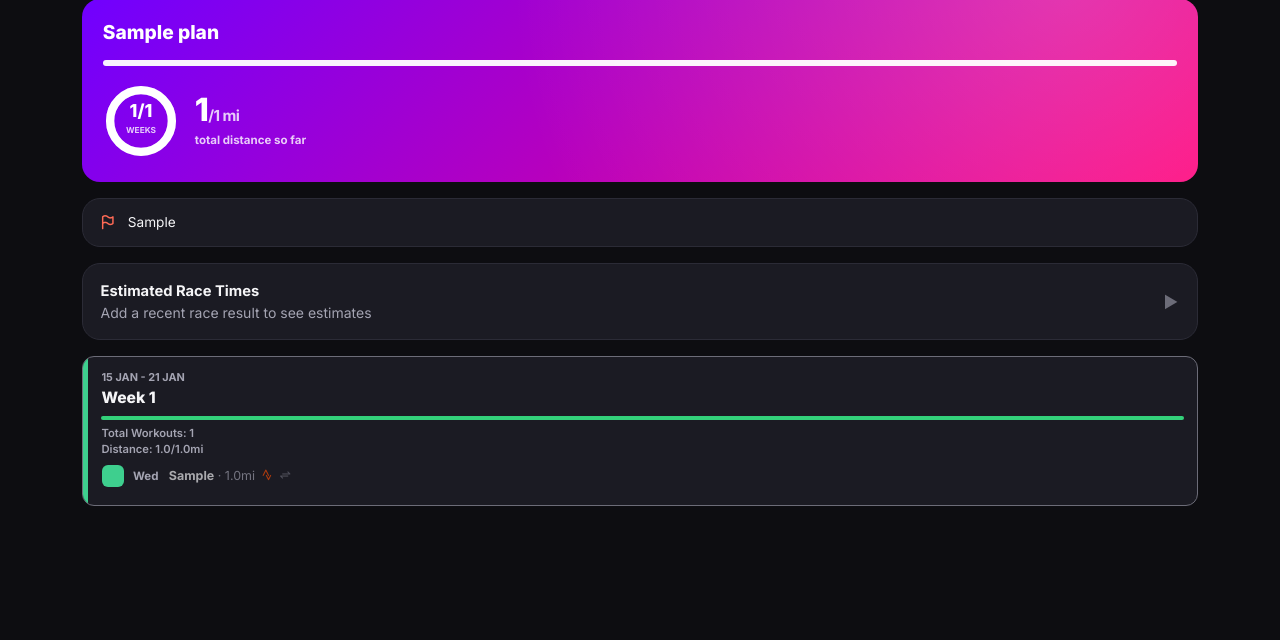
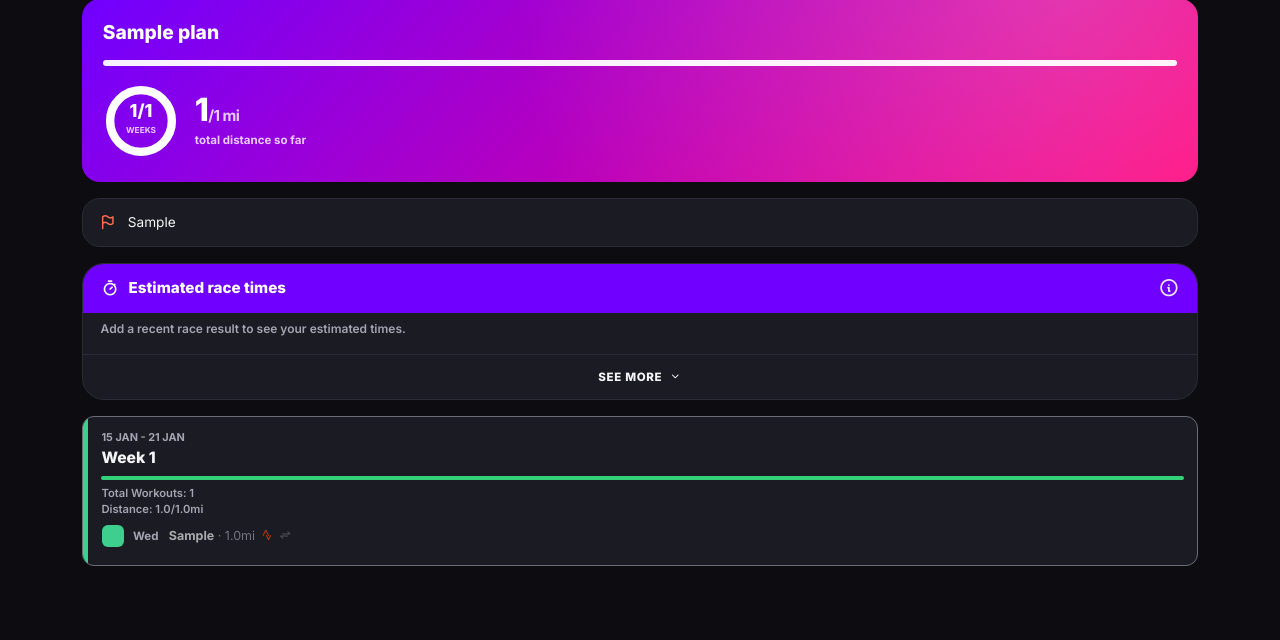
Before and after one commit to DanFlowers10/CoachApp, a Flask app: page /plan/1 in a window 1280 px wide. Shown: the part 91-731 px from the top of the page. Run offline with Flask 3, Linux system fonts and the light colour scheme; a user stored in the database is signed in; tables that the repository leaves empty hold one stand-in row (values such as "Sample post"); some libraries are stand-ins or nearby versions.

Commit message:
Redesign Estimated Race Times card: headline range, current vs race day
Collapsible card with the race-day marathon range and goal check always
visible, and See more to reveal current vs in-N-weeks times for 5K, 10K and
half with a progress track. Race-day figures take 0.3% off per week left
(capped at 3.5%). Info icon explains how the times are worked out.

Co-Authored-By: Claude Sonnet 5.5 <noreply@anthropic.com>

```diff
--- a/app.py
+++ b/app.py
@@ -778,52 +778,99 @@ def _plan_months(workouts):
     return months
 
 
-RACE_ESTIMATE_DISTANCES = [("5K", 3.107), ("10K", 6.214), ("Half", 13.11), ("Full", 26.2)]
-
-
-def _format_race_time(total_minutes):
-    total_seconds = round(total_minutes * 60)
-    h, rem = divmod(total_seconds, 3600)
-    m, s = divmod(rem, 60)
-    return f"{h}:{m:02d}:{s:02d}" if h else f"{m}:{s:02d}"
-
-
 REF_DISTANCE_LABELS = {"5k": "5K", "10k": "10K", "half": "half marathon", "marathon": "marathon"}
 RACE_ESTIMATE_ROWS = [("5K", "5k"), ("10K", "10k"), ("Half", "half"), ("Full", "marathon")]
-
-
-def _race_result_estimates(plan):
-    """Predicted times from the race result the coach set on the plan (Daniels-Gilbert VDOT,
-    the same maths as the training paces). None when there's no usable result."""
+# What a normal training block adds: 0.3% off every race time per week left, capped at 3.5%.
+# Deliberately modest and flat - it isn't a trend model, just a sensible "if training goes to plan".
+IMPROVEMENT_PER_WEEK = 0.003
+IMPROVEMENT_CAP = 0.035
+# The slow end of the headline marathon range: a race-day wobble allowance on the projected time.
+RANGE_SLOWER_BY = 0.04
+_GOAL_TIME = re.compile(r"(\d{1,2}:\d{2}(?::\d{2})?)")
+
+
+def _delta_text(seconds):
+    return f"-{seconds}s" if seconds < 60 else f"-{seconds // 60}m {seconds % 60}s"
+
+
+def _goal_seconds(plan):
+    """The marathon goal time written in the plan's goal text (e.g. '... goal 3:20:00'), or None."""
+    match = _GOAL_TIME.search(plan.goal_race or "")
+    if not match:
+        return None
+    text = match.group(1)
+    seconds = pacing.parse_time(text)
+    if seconds and text.count(":") == 1 and seconds < 600:
+        seconds *= 60  # '3:20' means 3h20, not 3m20s
+    return seconds if seconds and 2 * 3600 <= seconds <= 8 * 3600 else None
+
+
+def _goal_note(plan, low_sec, high_sec):
+    goal = _goal_seconds(plan)
+    if not goal:
+        return None
+    label = pacing.fmt_time(goal)
+    if high_sec <= goal:
+        return {"tone": "good", "text": f"Inside your {label} goal"}
+    if low_sec <= goal:
+        return {"tone": "good", "text": f"Your {label} goal is within range"}
+    minutes = max(1, round((low_sec - goal) / 60))
+    return {"tone": "warn", "text": f"About {minutes} min off your {label} goal"}
+
+
+def _estimate_payload(plan, current_secs, weeks_remaining, basis, mode):
+    """Rows (current vs race-day time per distance), the headline marathon range and the goal note."""
+    factor = min(IMPROVEMENT_CAP, IMPROVEMENT_PER_WEEK * weeks_remaining) if weeks_remaining else 0
+    rows = []
+    for label, key in RACE_ESTIMATE_ROWS:
+        current = current_secs[key]
+        projected = current * (1 - factor)
+        rows.append({
+            "label": label,
+            "current": pacing.fmt_time(current),
+            "projected": pacing.fmt_time(projected),
+            "delta": _delta_text(round(current - projected)) if factor else None,
+            "anchor": key == plan.ref_distance,
+        })
+    low = current_secs["marathon"] * (1 - factor)
+    high = low * (1 + RANGE_SLOWER_BY)
+    return {
+        "mode": mode,
+        "basis": basis,
+        "weeks_remaining": weeks_remaining,
+        "rows": rows,
+        "range_low": pacing.fmt_time(low),
+        "range_high": pacing.fmt_time(high),
+        "goal": _goal_note(plan, low, high),
+    }
+
+
+def _race_result_estimates(plan, weeks_remaining):
+    """Predictions from the race result set on the plan (Daniels-Gilbert VDOT, the same maths as
+    the training paces). None when there's no usable result."""
     distance_m = pacing.RACE_DISTANCES_M.get(plan.ref_distance or "")
     if not (distance_m and plan.ref_time_sec):
         return None
     v_dot = pacing.vdot(distance_m, plan.ref_time_sec)
-    rows = []
-    for label, key in RACE_ESTIMATE_ROWS:
-        meters = pacing.RACE_DISTANCES_M[key]
-        seconds = pacing.predict_time_sec(v_dot, meters)
-        rows.append({
-            "label": label,
-            "current": pacing.fmt_time(seconds),
-            "pace": pacing.fmt_pace(seconds / (meters / pacing.METRES_PER_MILE)) + "/mi",
-            "anchor": key == plan.ref_distance,
-        })
-    basis = f"{pacing.fmt_time(plan.ref_time_sec)} {REF_DISTANCE_LABELS.get(plan.ref_distance, plan.ref_distance)}"
+    current_secs = {key: pacing.predict_time_sec(v_dot, pacing.RACE_DISTANCES_M[key]) for _, key in RACE_ESTIMATE_ROWS}
+    basis = f"Based on your {pacing.fmt_time(plan.ref_time_sec)} {REF_DISTANCE_LABELS.get(plan.ref_distance, plan.ref_distance)}"
     if plan.ref_date:
         basis += f", {plan.ref_date.strftime('%d %b')}"
-    return {"mode": "result", "basis": basis, "rows": rows}
-
-
-def _estimate_race_times(workouts, race_date, today, plan=None):
-    """Predicted 5K/10K/Half/Full times. Anchored on the plan's race result when the coach has
-    set one; otherwise a rough guess from the athlete's single best recent logged pace, via
-    Riegel's formula (T2 = T1 * (D2/D1)^1.06). In that fallback the "in N weeks" column is a
-    flat, optimistic 3% pace improvement - not a real trend model."""
-    if plan is not None:
-        from_result = _race_result_estimates(plan)
-        if from_result:
-            return from_result
+    return _estimate_payload(plan, current_secs, weeks_remaining, basis, "result")
+
+
+def _estimate_race_times(workouts, race_date, today, plan):
+    """Current and race-day time for each distance, plus a headline marathon range. Anchored on
+    the plan's race result when one is set; otherwise a rough guess from the athlete's single
+    best recent logged pace, via Riegel's formula (T2 = T1 * (D2/D1)^1.06)."""
+    weeks_remaining = 0
+    if race_date and race_date > today:
+        weeks_remaining = max(1, round((race_date - today).days / 7))
+
+    from_result = _race_result_estimates(plan, weeks_remaining)
+    if from_result:
+        return from_result
+
     candidates = [
         w for w in workouts
         if w.completed and w.actual_distance_km and w.actual_duration_min and w.actual_distance_km >= 1.5
@@ -831,23 +878,11 @@ def _estimate_race_times(workouts, race_date, today, plan=None):
     if not candidates:
         return None
     best = min(candidates, key=lambda w: w.actual_duration_min / w.actual_distance_km)
-
-    weeks_remaining = 0
-    if race_date and race_date > today:
-        weeks_remaining = max(1, round((race_date - today).days / 7))
-
-    rows = []
-    for label, distance in RACE_ESTIMATE_DISTANCES:
-        current_min = best.actual_duration_min * (distance / best.actual_distance_km) ** 1.06
-        projected_min = current_min * 0.97 if weeks_remaining else current_min
-        delta_sec = round((current_min - projected_min) * 60)
-        rows.append({
-            "label": label,
-            "current": _format_race_time(current_min),
-            "projected": _format_race_time(projected_min),
-            "delta": f"-{delta_sec}s" if delta_sec < 60 else f"-{delta_sec // 60}m {delta_sec % 60}s",
-        })
-    return {"mode": "logged", "weeks_remaining": weeks_remaining, "rows": rows}
+    current_secs = {
+        key: best.actual_duration_min * 60 * (pacing.RACE_DISTANCES_M[key] / 1609.34 / best.actual_distance_km) ** 1.06
+        for _, key in RACE_ESTIMATE_ROWS
+    }
+    return _estimate_payload(plan, current_secs, weeks_remaining, "Rough estimate from your best recent pace", "logged")
 
 
 def _sync_strava_completions(workouts, strava_token):
--- a/static/style.css
+++ b/static/style.css
@@ -1074,3 +1074,46 @@ hr { border-color: var(--border); opacity: 1; }
 .sv-felt-box.is-tough .sv-felt-n { color: var(--warning); }
 .sv-empty { text-align: center; border-radius: 18px; padding: 2rem 1.25rem; background: var(--surface); border: 1px solid var(--border); }
 .sv-empty-icon { font-size: 2.4rem; color: var(--text-faint); }
+
+/* ---------- estimated race times card ---------- */
+.rt-card { border-radius: 22px; overflow: hidden; background: var(--surface); border: 1px solid var(--border); margin-bottom: 1rem; }
+.rt-head { display: flex; align-items: center; justify-content: space-between; padding: .8rem 1.1rem; color: #fff; background: var(--race-grad, var(--progress)); }
+.rt-head-title { display: inline-flex; align-items: center; gap: .55rem; font-size: .95rem; font-weight: 800; }
+.rt-head-title i { font-size: 1.2rem; }
+.rt-info-btn { background: none; border: none; color: #fff; font-size: 1.3rem; line-height: 1; padding: 0; cursor: pointer; opacity: .9; }
+.rt-info { display: none; padding: .8rem 1.1rem; font-size: .75rem; line-height: 1.5; color: var(--text-dim); background: var(--inverse-wash); border-bottom: 1px solid var(--border); }
+.rt-info.is-open { display: block; }
+.rt-marathon { display: flex; align-items: center; justify-content: space-between; gap: 1rem; padding: 1rem 1.1rem .4rem; }
+.rt-marathon-main { text-align: right; }
+.rt-range { font-size: 1.7rem; font-weight: 800; letter-spacing: -.02em; line-height: 1.1; }
+.rt-range span { font-size: 1.05rem; color: var(--text-dim); }
+.rt-basis { font-size: .75rem; font-weight: 600; color: var(--text-dim); margin-top: .25rem; }
+.rt-meta { padding: .2rem 1.1rem 1rem; }
+.rt-goal { display: inline-flex; align-items: center; gap: .45rem; margin-top: .6rem; padding: .35rem .8rem .35rem .6rem; border-radius: 999px; font-size: .75rem; font-weight: 800; }
+.rt-goal-dot { width: 7px; height: 7px; border-radius: 50%; display: inline-block; background: currentColor; }
+.rt-goal.is-good { background: var(--success-bg); color: var(--success); }
+.rt-goal.is-warn { background: var(--warning-bg); color: var(--warning); }
+.rt-card.collapsed .rt-body { display: none; }
+.rt-body { padding: 0 1.1rem .4rem; border-top: 1px solid var(--border); }
+.rt-cols, .rt-row { display: grid; grid-template-columns: 3.2rem 1fr 1fr auto; gap: .5rem .75rem; align-items: center; }
+.rt-cols.is-single, .rt-row.is-single { grid-template-columns: 3.2rem 1fr; }
+.rt-cols { padding: .85rem 0 .5rem; font-size: .62rem; font-weight: 800; letter-spacing: .05em; text-transform: uppercase; color: var(--text-faint); }
+.rt-cols span:last-child:not(:first-child) { text-align: right; }
+.rt-row { padding: .8rem 0; border-top: 1px solid var(--border); }
+.rt-badge { width: 3.2rem; padding: .4rem 0; border-radius: 10px; text-align: center; font-size: .7rem; font-weight: 800; }
+.rt-badge-5k { background: rgba(91, 156, 246, .18); color: #5b9cf6; }
+.rt-badge-10k { background: rgba(233, 104, 199, .16); color: #e968c7; }
+.rt-badge-half { background: rgba(62, 207, 142, .16); color: #2fbf80; }
+.rt-badge-full { background: rgba(255, 106, 85, .18); color: var(--accent); }
+.rt-current { font-size: 1.05rem; font-weight: 700; color: var(--text-dim); }
+.rt-track { display: flex; align-items: center; justify-content: center; gap: .35rem; color: var(--text-faint); }
+.rt-track i { width: 4px; height: 4px; border-radius: 50%; background: currentColor; opacity: .55; }
+.rt-track i.ti { width: auto; height: auto; background: none; font-size: 1.05rem; opacity: .85; }
+.rt-projected { font-size: 1.15rem; font-weight: 800; text-align: right; }
+.rt-projected small { display: block; font-size: .68rem; font-weight: 700; color: var(--success); }
+.rt-form-title { font-size: .78rem; font-weight: 700; color: var(--text); margin: .9rem 0 .5rem; padding-top: .9rem; border-top: 1px solid var(--border); }
+.rt-form-title span { font-weight: 600; color: var(--text-faint); }
+.rt-form { display: flex; flex-wrap: wrap; gap: .5rem; align-items: center; padding-bottom: .8rem; }
+.rt-toggle { width: 100%; border: none; border-top: 1px solid var(--border); background: transparent; color: var(--text); font-family: inherit; font-size: .72rem; font-weight: 800; letter-spacing: .06em; text-transform: uppercase; padding: .85rem 0; cursor: pointer; }
+.rt-toggle i { margin-left: .25rem; }
+.rt-card.collapsed .rt-toggle-less, .rt-card:not(.collapsed) .rt-toggle-more { display: none; }
--- a/templates/plan_detail.html
+++ b/templates/plan_detail.html
@@ -78,46 +78,53 @@
   </div>
 {% endif %}
 
-  <div class="card-surface race-times-card mb-3 collapsed" data-race-times>
-    <div class="race-times-header" data-race-times-toggle>
-      <div>
-        <div class="fw-bold" style="font-size:.92rem;">Estimated Race Times</div>
-        <div class="small text-muted">
-          {% if race_time_estimates and race_time_estimates.mode == 'result' %}Based on {{ race_time_estimates.basis }}
-          {% elif race_time_estimates %}Rough estimate from your best recent pace
-          {% else %}Add a recent race result to see estimates{% endif %}
+  {% set est = race_time_estimates %}
+  <div class="rt-card collapsed" data-race-times {% if race_grad %}style="--race-grad: {{ race_grad }};"{% endif %}>
+    <div class="rt-head">
+      <span class="rt-head-title"><i class="ti ti-stopwatch"></i> Estimated race times</span>
+      <button type="button" class="rt-info-btn" aria-label="How this is worked out" onclick="this.closest('[data-race-times]').querySelector('.rt-info').classList.toggle('is-open')"><i class="ti ti-info-circle"></i></button>
+    </div>
+    <div class="rt-info">
+      {% if est and est.mode == 'result' %}Predicted from your race result with the same maths as your training paces. The race-day column assumes the training block goes to plan, and the marathon figures assume marathon-specific training.{% else %}A rough guess from your fastest logged run. Add a recent race result for a better estimate.{% endif %}
+    </div>
+
+    {% if est %}
+      <div class="rt-marathon">
+        <span class="rt-badge rt-badge-full">26.2</span>
+        <div class="rt-marathon-main">
+          <div class="rt-range">{{ est.range_low }}<span> &ndash; {{ est.range_high }}</span></div>
+          <div class="rt-basis">{% if est.weeks_remaining %}Race day estimate &middot; now {{ est.rows[3].current }}{% else %}Current estimate{% endif %}</div>
         </div>
       </div>
-      <span class="chevron">&#9660;</span>
+      <div class="rt-meta">
+        <div class="rt-basis">{{ est.basis }}</div>
+        {% if est.goal %}<div class="rt-goal is-{{ est.goal.tone }}"><i class="rt-goal-dot"></i>{{ est.goal.text }}</div>{% endif %}
       </div>
-    <div class="race-times-body">
-      {% if race_time_estimates and race_time_estimates.mode == 'result' %}
-        <div class="race-times-cols">
-          <span></span><span>Predicted</span><span>Pace</span>
+    {% else %}
+      <div class="rt-meta"><div class="rt-basis">Add a recent race result to see your estimated times.</div></div>
+    {% endif %}
+
+    <div class="rt-body">
+      {% if est %}
+        <div class="rt-cols {{ '' if est.weeks_remaining else 'is-single' }}">
+          <span></span>
+          <span>Current est.</span>
+          {% if est.weeks_remaining %}<span class="rt-cols-track"></span><span>In {{ est.weeks_remaining }} {{ 'week' if est.weeks_remaining == 1 else 'weeks' }}</span>{% endif %}
         </div>
-        {% for row in race_time_estimates.rows %}
-          <div class="race-times-row">
-            <span class="race-times-label">{{ row.label }}</span>
-            <span><strong>{{ row.current }}</strong></span>
-            <span class="text-muted">{{ row.pace }}</span>
-          </div>
-        {% endfor %}
-        <div class="small text-muted mt-2">Predicted from the race result using the same maths as your training paces. The marathon figure assumes marathon-specific training.</div>
-      {% elif race_time_estimates %}
-        <div class="race-times-cols">
-          <span></span><span>Current</span><span>In {{ race_time_estimates.weeks_remaining }} weeks</span>
-        </div>
-        {% for row in race_time_estimates.rows %}
-          <div class="race-times-row">
-            <span class="race-times-label">{{ row.label }}</span>
-            <span>{{ row.current }}</span>
-            <span>{{ row.projected }}<span class="race-times-delta">{{ row.delta }}</span></span>
+        {% for row in est.rows[:3] %}
+          <div class="rt-row {{ '' if est.weeks_remaining else 'is-single' }}">
+            <span class="rt-badge rt-badge-{{ row.label|lower }}">{{ row.label }}</span>
+            <span class="rt-current">{{ row.current }}</span>
+            {% if est.weeks_remaining %}
+              <span class="rt-track" aria-hidden="true"><i></i><i></i><i class="ti ti-run"></i><i></i><i></i></span>
+              <span class="rt-projected">{{ row.projected }}{% if row.delta %}<small>{{ row.delta }}</small>{% endif %}</span>
+            {% endif %}
           </div>
         {% endfor %}
       {% endif %}
 
-        <div class="small text-muted mt-3 mb-1">Your recent race result <span class="text-muted">(a race or time trial in the last couple of months)</span></div>
-        <form method="post" action="{{ url_for('set_race_result', plan_id=plan.id) }}" class="d-flex flex-wrap gap-2 align-items-center">
+      <div class="rt-form-title">Your recent race result <span>(a race or time trial in the last couple of months)</span></div>
+      <form method="post" action="{{ url_for('set_race_result', plan_id=plan.id) }}" class="rt-form">
         <select name="race_distance" class="form-select form-select-sm" style="width:auto;" aria-label="Race distance">
           {% for key, label in ref_distances %}<option value="{{ key }}" {{ 'selected' if (plan.ref_distance or '5k') == key else '' }}>{{ label }}</option>{% endfor %}
         </select>
@@ -128,6 +135,11 @@
         {% endif %}
       </form>
     </div>
+
+    <button type="button" class="rt-toggle" data-race-times-toggle>
+      <span class="rt-toggle-more">See more <i class="ti ti-chevron-down"></i></span>
+      <span class="rt-toggle-less">See less <i class="ti ti-chevron-up"></i></span>
+    </button>
   </div>
 
 {% if not weeks %}
```
Lines whose indentation alone changed are shown as unchanged.
